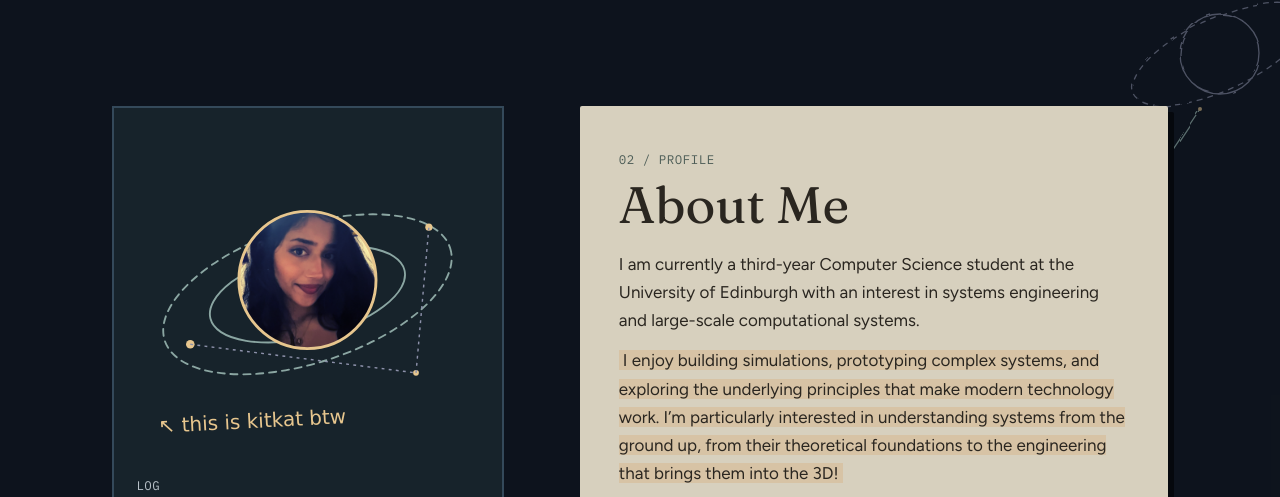
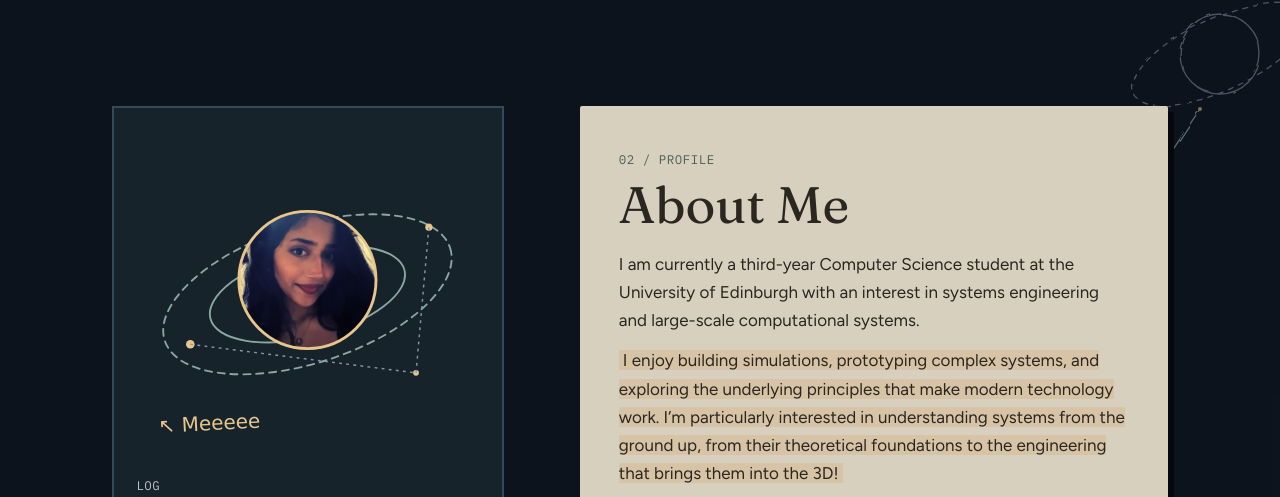
Before and after one commit to zahraiqb/Portfolio, a plain HTML site: page ZahraIqbalPortfolio.html in a window 1280 px wide. Shown: the part 876-1373 px from the top of the page. Drawn offline with Linux system fonts and the light colour scheme; animation ran at ten frames a second.

Commit message:
Update text in ZahraIqbalPortfolio.html

```diff
--- a/ZahraIqbalPortfolio.html
+++ b/ZahraIqbalPortfolio.html
@@ -161,7 +161,7 @@
 <defs><clipPath id="face"><circle cx="120" cy="105" r="48"/></clipPath></defs>
 <image href="me.png" x="72" y="57" width="96" height="96" preserveAspectRatio="xMidYMid slice" clip-path="url(#face)"/>
 <circle cx="120" cy="105" r="48" fill="none" stroke="#E7C68E" stroke-width="2"/>
-<text x="16" y="212" fill="#E7C68E" font-family="cursive" font-size="14" transform="rotate(-3 16 212)">↖ this is kitkat btw</text>
+<text x="16" y="212" fill="#E7C68E" font-family="cursive" font-size="14" transform="rotate(-3 16 212)">↖ Meeeee </text>
 </svg>
 <dl class="mono"><dt>LOG</dt><dd></dd><dt>STATUS</dt><dd>CURRENT STATUS: PROBABLY SLEEPING</dd></dl>
 </aside>
```
